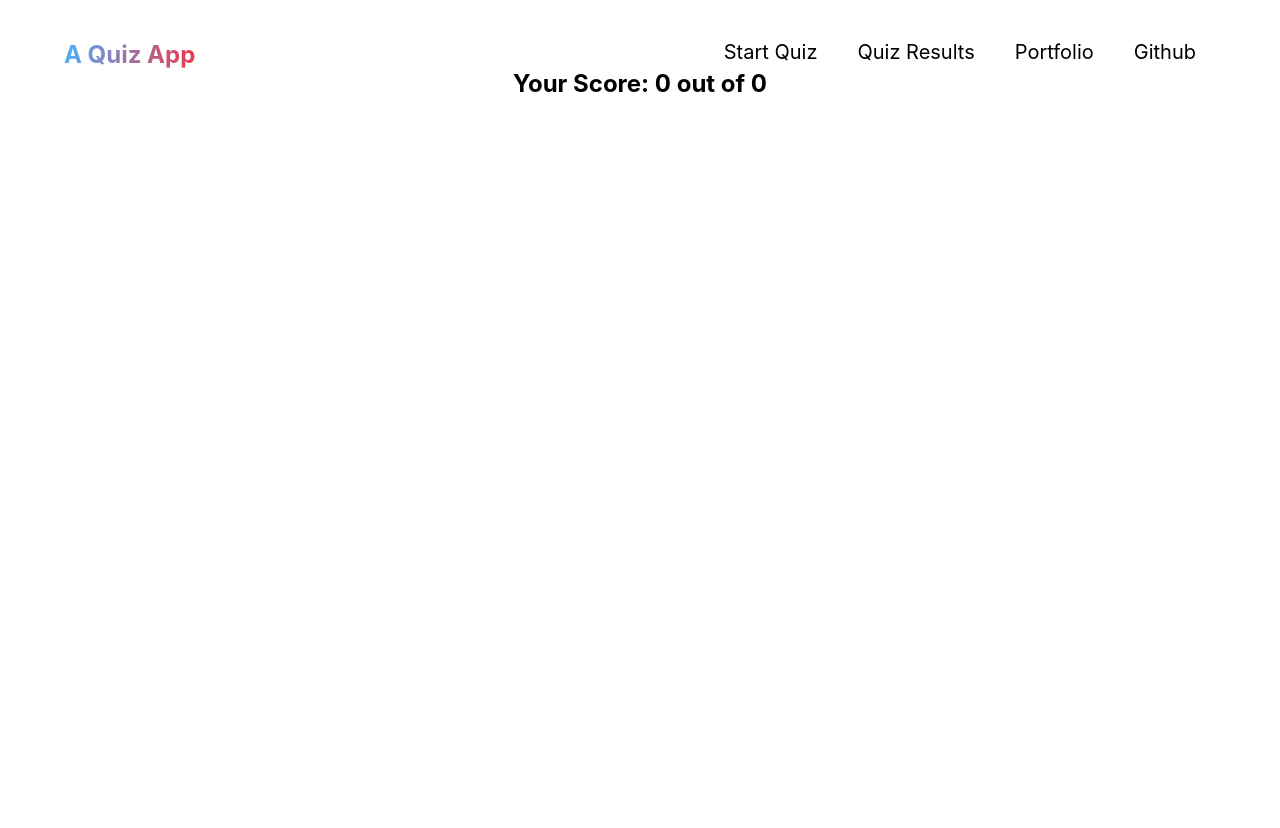
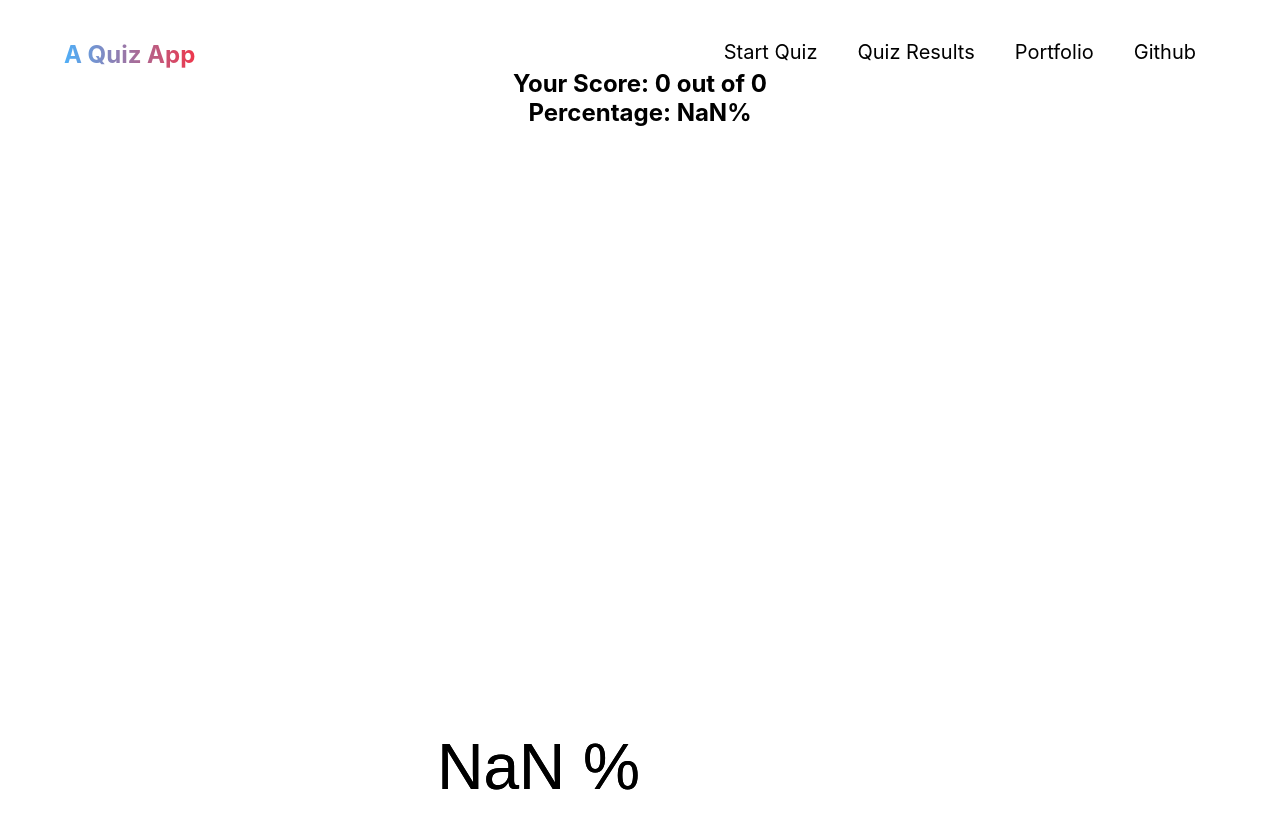
Before and after one commit to NixonOjiem/Anime-Manga-quiz-APP, a React (Create React App) app: page /Results in a window 1280 px wide. Shown: the top 828 px of the page. Before the commit the page ends 800 px from the top, so only its background shows below. Built offline with nearby package versions, Linux system fonts and the light colour scheme.

Commit message:
Graph Implemente

```diff
--- a/package.json
+++ b/package.json
@@ -12,6 +12,7 @@
     "react": "^18.3.1",
     "react-app-rewired": "^2.2.1",
     "react-dom": "^18.3.1",
+    "react-minimal-pie-chart": "^8.4.0",
     "react-router": "^6.26.2",
     "react-router-dom": "^6.26.2",
     "react-scripts": "5.0.1",
--- /dev/null
+++ b/src/components/PieChartComponent.js
@@ -0,0 +1,19 @@
+import React from 'react';
+import { PieChart } from 'react-minimal-pie-chart';
+
+const PieChartComponent = ({ data }) => {
+  return (
+    <PieChart
+      data={data}
+      label={({ dataEntry }) => `${Math.round(dataEntry.percentage)} %`}
+      labelStyle={{
+        fontSize: '5px',
+        fontFamily: 'sans-serif',
+      }}
+      radius={15}
+       labelPosition={112}
+    />
+  );
+};
+
+export default PieChartComponent;
--- a/src/components/ResultsComponent.js
+++ b/src/components/ResultsComponent.js
@@ -1,14 +1,23 @@
-
 import React from 'react';
 import { useLocation } from 'react-router-dom';
+import PieChartComponent from './PieChartComponent'; // Import the PieChartComponent
 
 const ResultsComponent = () => {
   const location = useLocation();
   const { score, amount } = location.state || { score: 0, amount: 0 };
+  const percentageData = (score / amount) * 100;
+  const displayedPercentage = Math.round(percentageData);
+
+  const data = [
+    { title: 'Correct', value: displayedPercentage, color: '#4caf50' },
+    { title: 'Incorrect', value: 100 - displayedPercentage, color: '#f44336' },
+  ];
 
   return (
     <div>
       <h2>Your Score: {score} out of {amount}</h2>
+      <h2>Percentage: {displayedPercentage}%</h2>
+      <PieChartComponent data={data} /> {/* Pass the data as a prop */}
     </div>
   );
 };
```
Also changed, not shown: 1 other file (tests, documents, lock files or other folders).
